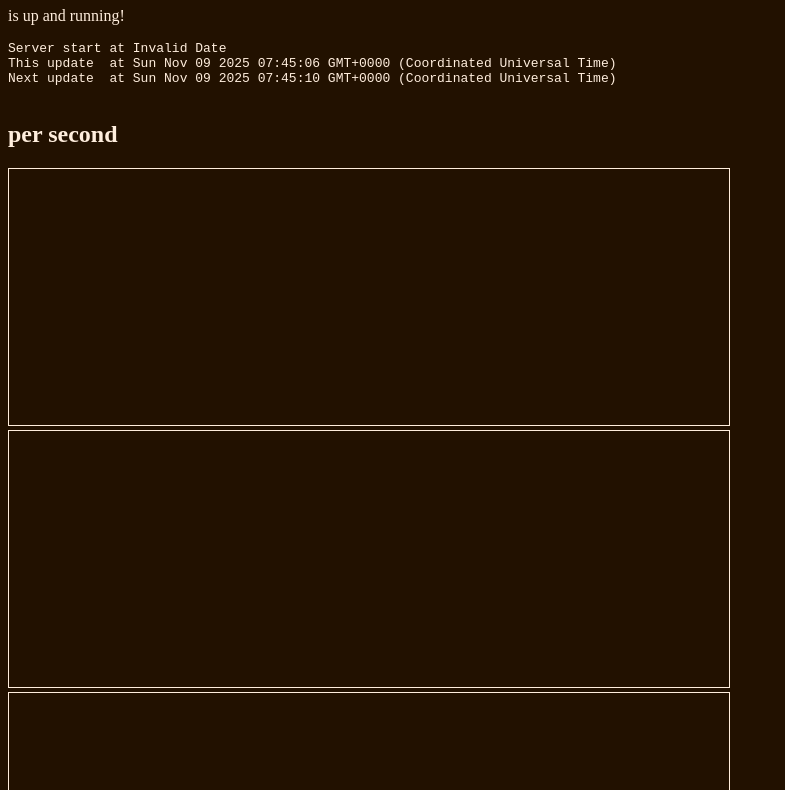
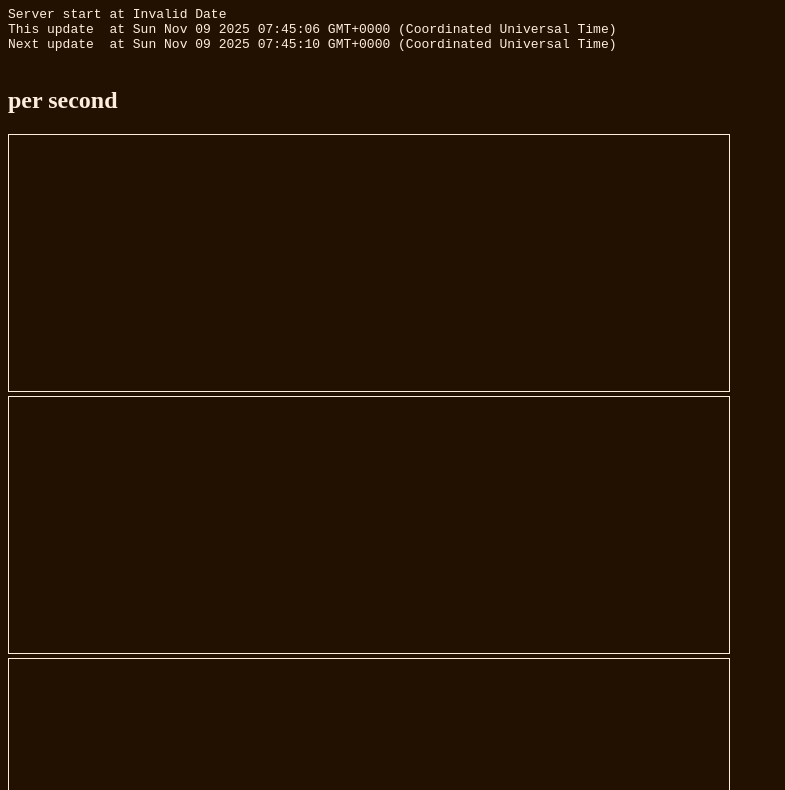
Before and after one commit to poeticAndroid/hotater, a website: page index.html in a window 1280 px wide. Shown: the part 73-863 px from the top of the page, without its empty margins (0-785 px from the left). Drawn offline with Linux system fonts and the light colour scheme; no server answers.

Commit message:
not always

```diff
--- a/index.html
+++ b/index.html
@@ -19,7 +19,6 @@
 
 <body>
     <h1>hotater</h1>
-    <p>is up and running!</p>
 
     <pre id="output"></pre>
 
```
